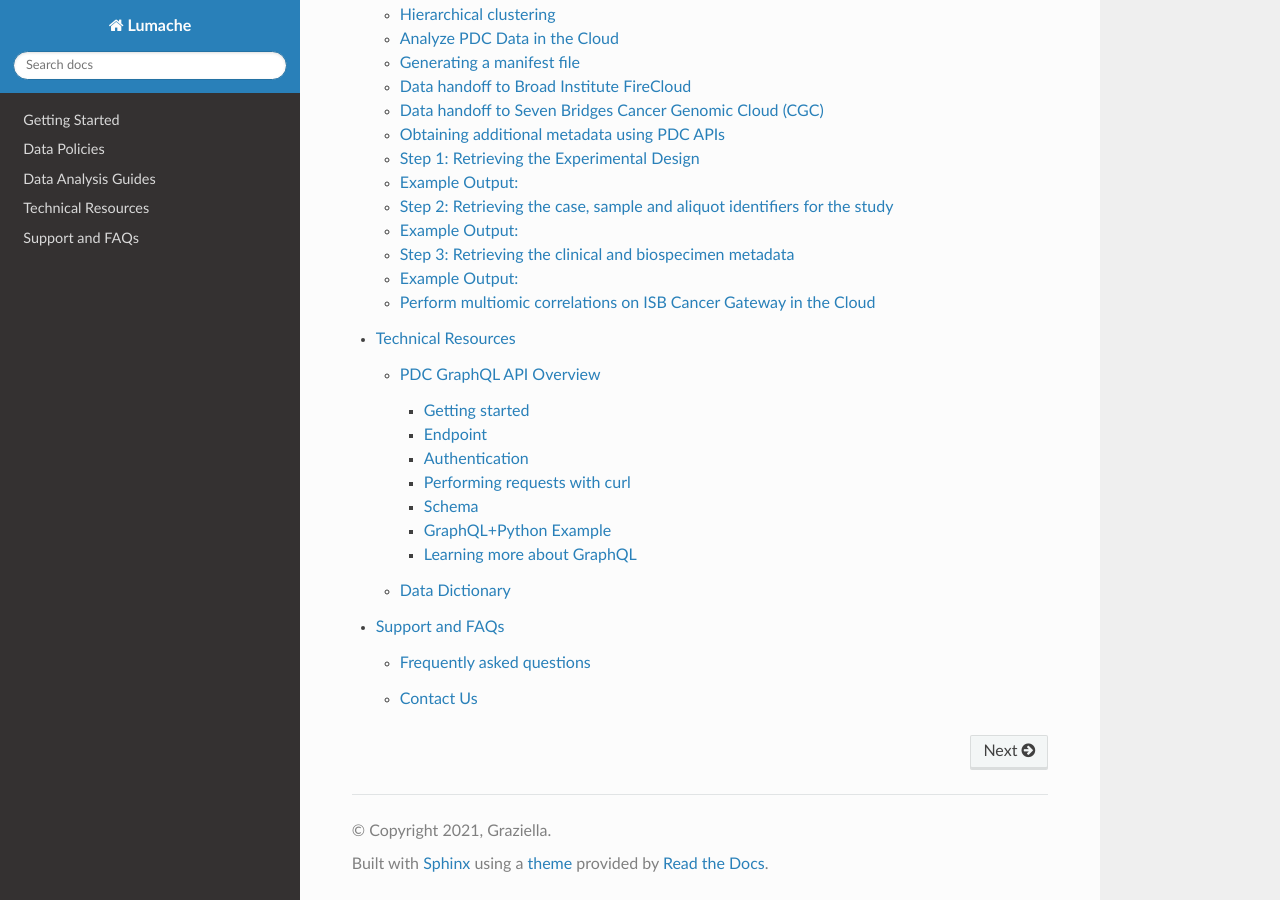
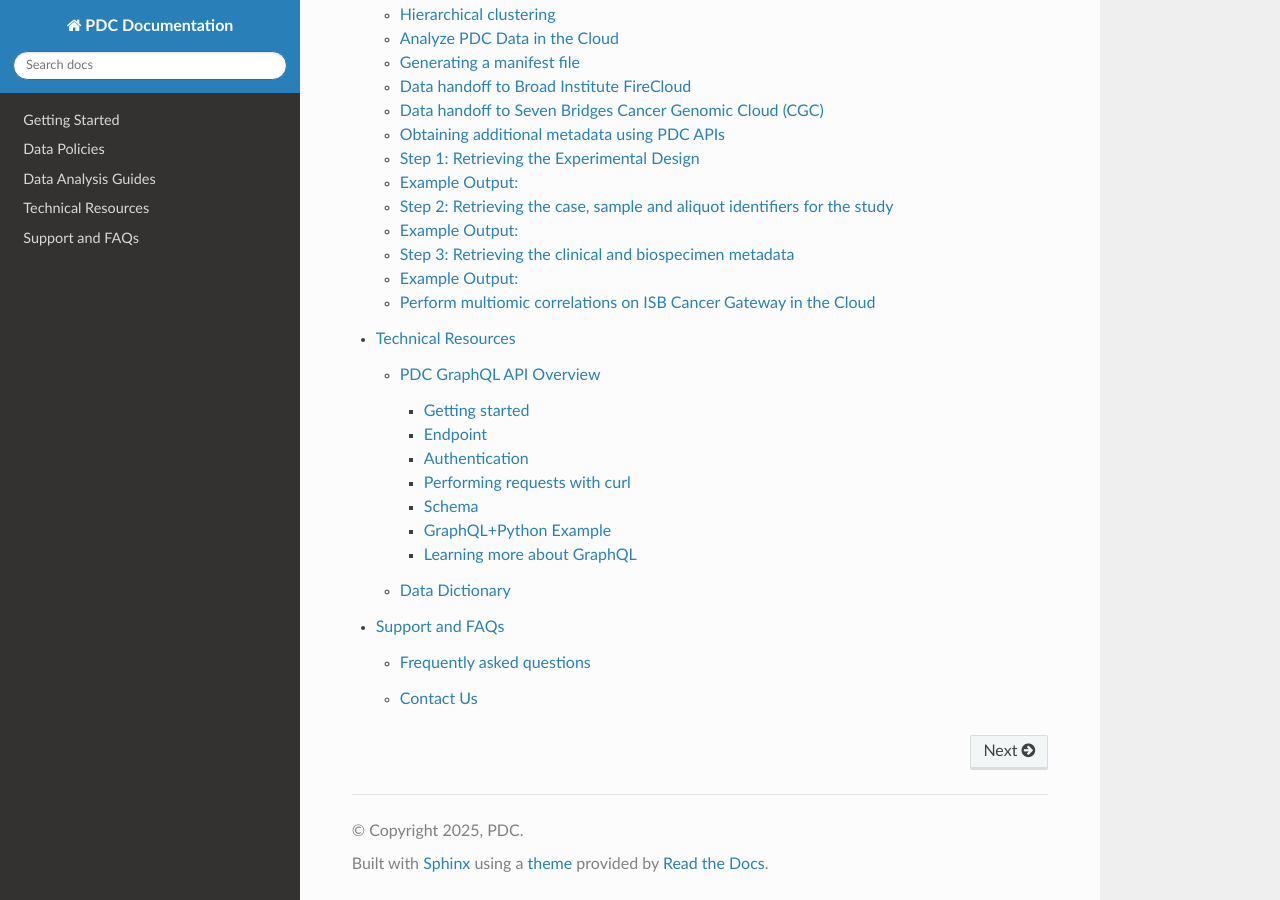
Before and after one commit to dev24665/test-all-rtd, a Sphinx documentation site: the page built from docs/source/index.rst, in a window 1280 px wide and 900 px high, scrolled down 1238 px. Built offline with Sphinx 7.4.7 and the Read the Docs theme 3.1.0, drawn with Linux system fonts in a browser that asks for light colours; pages that are not in the unit, such as notebooks, are missing from menus.

Commit message:
Update conf.py

```diff
--- a/docs/source/conf.py
+++ b/docs/source/conf.py
@@ -2,9 +2,9 @@
 
 # -- Project information
 
-project = 'Lumache'
-copyright = '2021, Graziella'
-author = 'Graziella'
+project = 'PDC Documentation'
+copyright = '2025, PDC'
+author = 'PDC'
 
 release = '0.1'
 version = '0.1.0'
```
